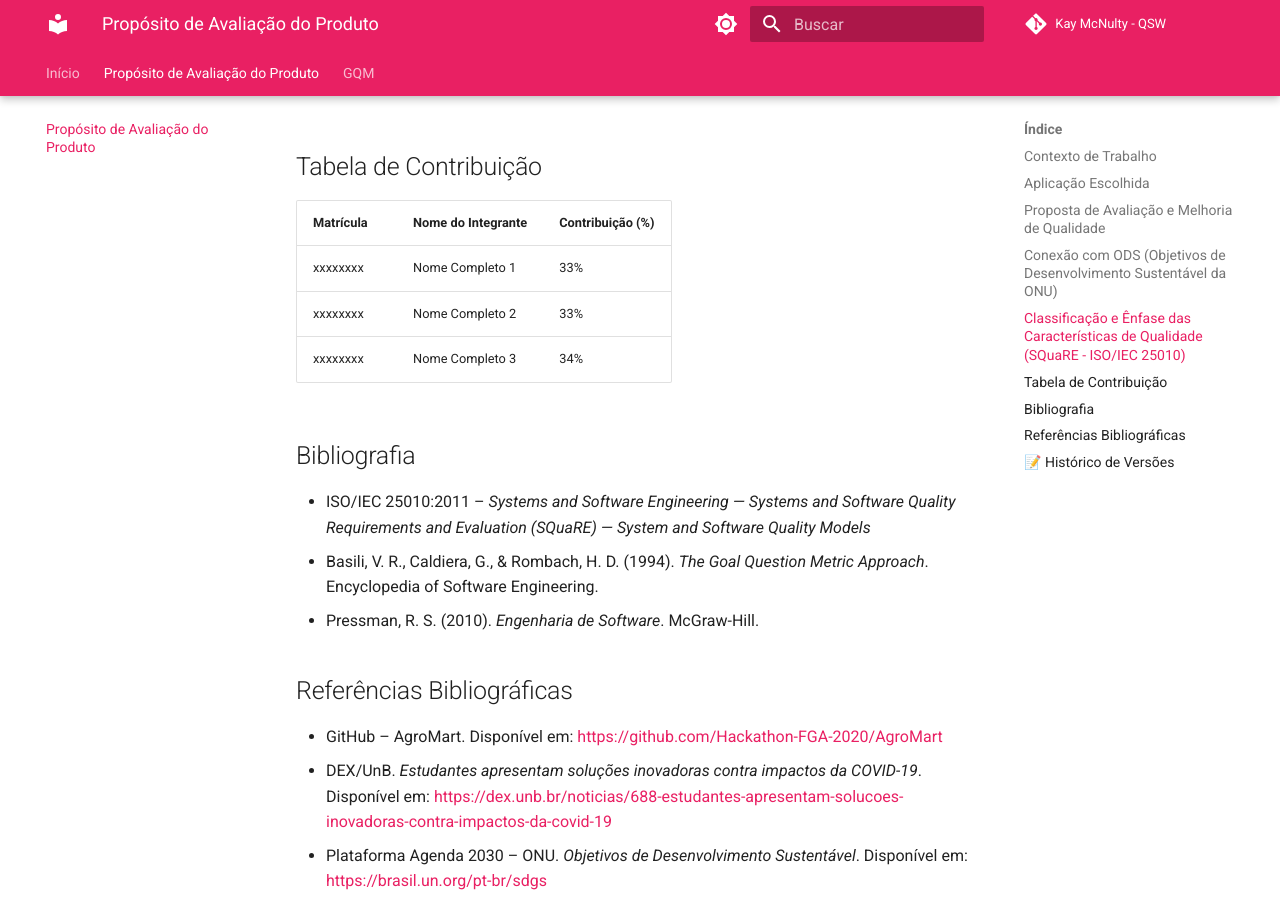
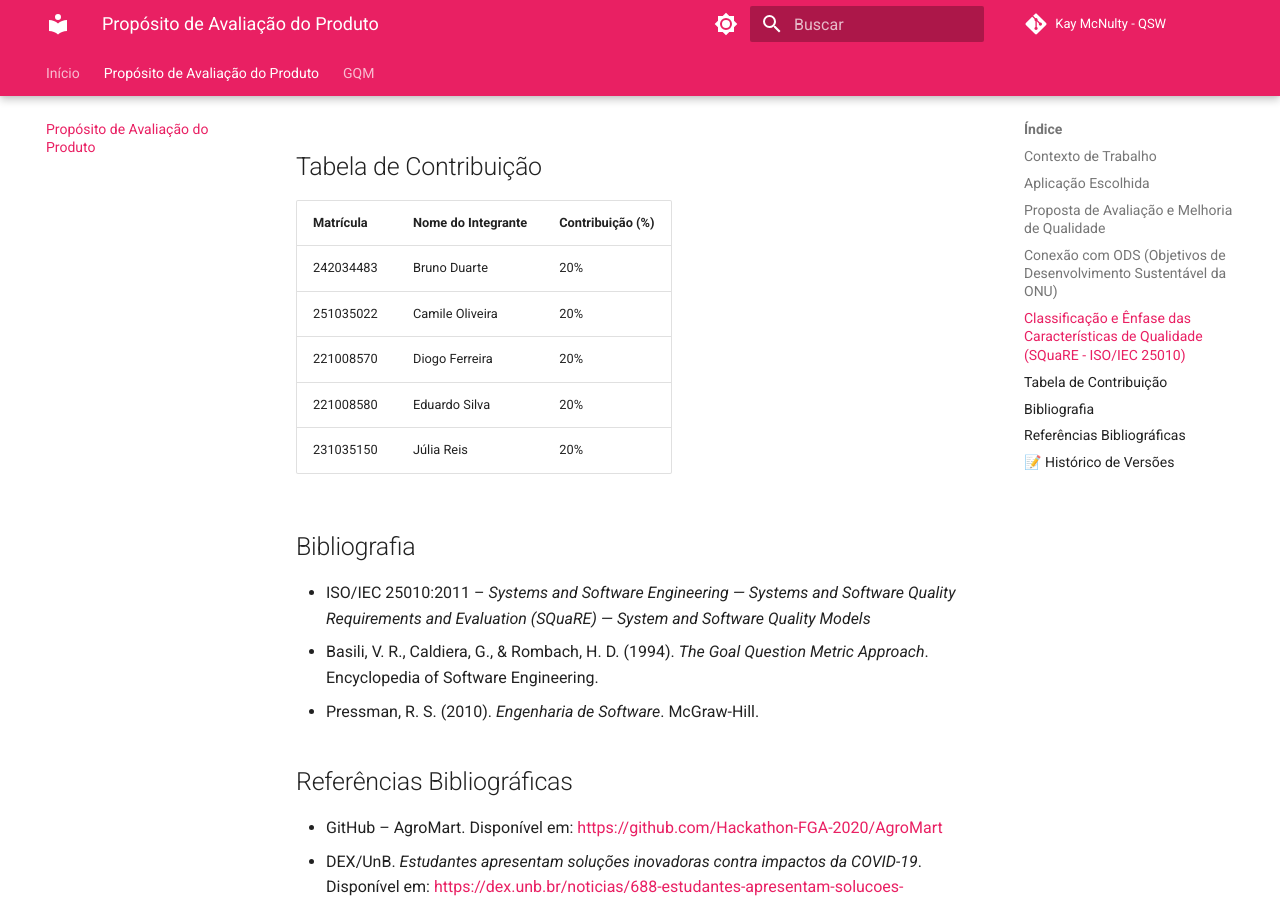
Before and after one commit to FCTE-Qualidade-de-Software-1/2025-1-T01-KAY-MCNULTY, an MkDocs documentation site: the page built from docs/processo/processo_avaliacao_agromart.md, in a window 1280 px wide and 900 px high, scrolled down 1977 px. Built offline with MkDocs 1.6.1 and Material for MkDocs 9.7.7, drawn with Linux system fonts in a browser that asks for light colours; comment, search, counter and statistics services are not loaded.

Commit message:
docs: atualiza tabela de contribuição

```diff
--- a/docs/processo/processo_avaliacao_agromart.md
+++ b/docs/processo/processo_avaliacao_agromart.md
@@ -45,9 +45,11 @@ O AgroMart contribui diretamente com os seguintes ODS da Agenda 2030:
 
 | Matrícula | Nome do Integrante     | Contribuição (%) |
 |-----------|------------------------|------------------|
-| xxxxxxxx  | Nome Completo 1        | 33%              |
-| xxxxxxxx  | Nome Completo 2        | 33%              |
-| xxxxxxxx  | Nome Completo 3        | 34%              |
+| 242034483  | Bruno Duarte        | 20%              |
+| 251035022  | Camile Oliveira        | 20%              |
+| 221008570  | Diogo Ferreira        | 20%              |
+| 221008580  | Eduardo Silva        | 20%              |
+| 231035150  | Júlia Reis        | 20%              |
 
 ## Bibliografia
 
```
